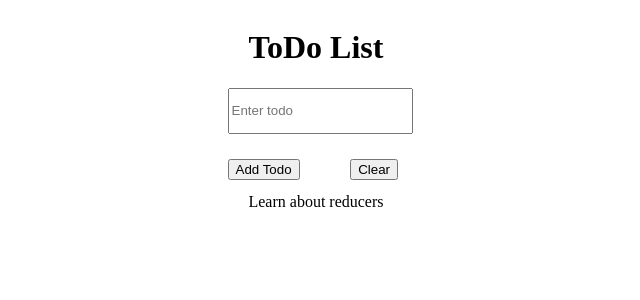
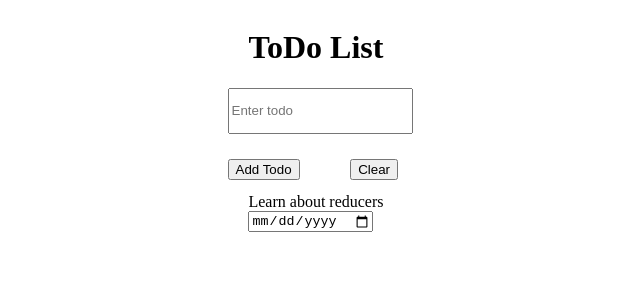
Before and after one commit to bloominstituteoftechnology/reducer-todo, a React (Create React App) app in the folder reducer-todo/: page / in a window 1280 px wide. Shown: the top 300 px of the page, without its empty margins (324-964 px from the left). Built offline with nearby package versions, Linux system fonts and the light colour scheme.

Commit message:
added completed by stretch goal

```diff
--- /dev/null
+++ b/reducer-todo/src/components/CompleteBy.js
@@ -0,0 +1,14 @@
+import React from 'react';
+
+const CompleteBy = ({deadline, handleDeadline, dispatch, id}) => {
+    return(
+        <form>
+            <input type='date' name='deadline' value={deadline} onChange={e => {
+                dispatch({type: 'deadline', payload: {deadline: e.target.value, id: id}});
+                return handleDeadline(e.target.value);
+            }}/>
+        </form>
+    );
+}
+
+export default CompleteBy;
--- a/reducer-todo/src/components/TodoItem.js
+++ b/reducer-todo/src/components/TodoItem.js
@@ -1,10 +1,22 @@
 import React from 'react';
 import Moment from 'react-moment';
+import CompleteBy from './CompleteBy';
+import { useInput } from './useInput';
+import moment from 'moment';
 
 const TodoItem = ({ todo, dispatch }) => {
+    const [deadline, setDeadline, handleDeadline] = useInput('');
+    const deadlineTime = moment(todo.deadline, moment.ISO_8601).valueOf();
+
+
     return (
         <div className='todo-item'>
+        {!todo.completed && todo.deadline && deadlineTime < Date.now() && <h3>OverDue</h3>}
             <span className='item' style={todo.completed ? {textDecoration: 'line-through'} : {}} onClick={() => dispatch({type: 'toggle', payload: todo.id})}>{todo.item}</span>
+            <div className="deadline">
+                {todo.deadline && <Moment>{deadlineTime}</Moment>}
+                {!todo.deadline && <CompleteBy deadline={deadline} handleDeadline={handleDeadline} dispatch={dispatch} id={todo.id}/>}
+            </div>
 
             {todo.timeCompleted && <p>Completion Time: <Moment>{todo.timeCompleted}</Moment></p>}
         </div>
--- a/reducer-todo/src/reducers/Reducer.js
+++ b/reducer-todo/src/reducers/Reducer.js
@@ -1,7 +1,8 @@
 export const todos = [{
     item: 'Learn about reducers',
     completed: false,
-    id: 3892987589
+    id: 3892987589,
+    deadline: ''
 }];
 
 export const reducer = (state, action) => {
@@ -31,6 +32,8 @@ export const reducer = (state, action) => {
                 return todo;
             }
             });
+        case 'deadline':
+            return state.map(todo => todo.id === action.payload.id ? {...todo, deadline: action.payload.deadline} : todo);
         default:
             return state;
     }
```
